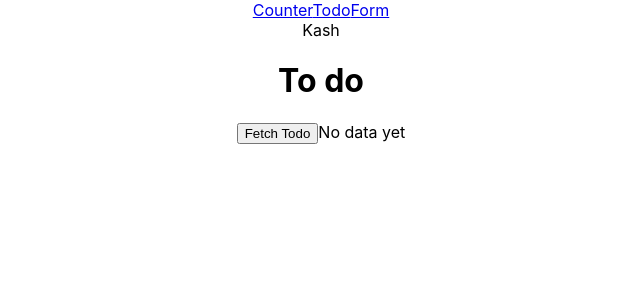
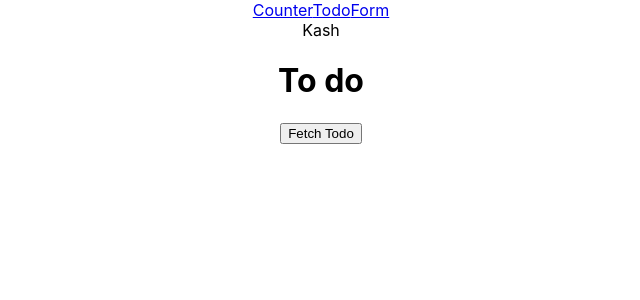
Before and after one commit to Akash-Mair/react-testing-workshop, a React (Create React App) app: page /todo in a window 1280 px wide. Shown: the top 300 px of the page, without its empty margins (319-959 px from the left). Built offline with nearby package versions, Linux system fonts and the light colour scheme.

Commit message:
refactor(Todo): changed ? -> &&

```diff
--- a/src/pages/Todo/Todo.js
+++ b/src/pages/Todo/Todo.js
@@ -15,15 +15,13 @@ const Todo = () => {
             <h1>To do</h1>
             <button onClick={() => fetchTodo()}>Fetch Todo</button>
             {
-                todo != null ?
+                todo &&
                 <div>
                     <div>{todo.userId}</div>
                     <div>{todo.id}</div>
                     <div>{todo.title}</div>
                     <div>{todo.completed}</div>
                 </div>
-                :
-                <span>No data yet</span>
             }
         </div>
     )
```
